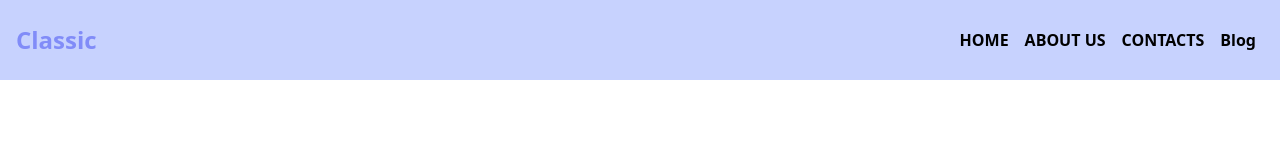
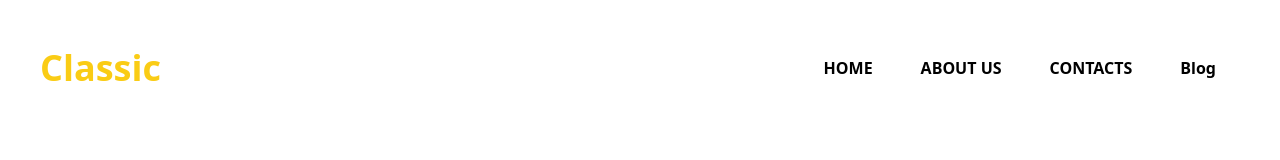
Before and after one commit to Sameer2501/git-tailwind, a website: page pages/index.html in a window 1280 px wide. Drawn offline with Linux system fonts and the light colour scheme.

Commit message:
nav2done

```diff
--- a/pages/index.html
+++ b/pages/index.html
@@ -7,13 +7,13 @@
     <title>Document</title>
 </head>
 <body>
-    <nav class="w-full h-20 bg-indigo-200 flex justify-between px-4 md:px-4 items-center">
-        <div class="text-2xl text-indigo-400 font-bold">Classic</div>
+    <nav class="w-full h-25 flex justify-between p-10  items-center">
+        <div class="text-4xl text-yellow-400 font-bold">Classic</div>
         <ul class="md:flex hidden font-semibold">
-            <li class="mx-2 cursor-pointer ">HOME</li>
-            <li class="mx-2 cursor-pointer">ABOUT US</li>
-            <li class="mx-2 cursor-pointer">CONTACTS</li>
-            <li class="mx-2 cursor-pointer">Blog</li>
+            <li class="mx-2 cursor-pointer  hover:bg-yellow-200 rounded-l p-4 ">HOME</li>
+            <li class="mx-2 cursor-pointer  hover:bg-yellow-200 rounded-l p-4">ABOUT US</li>
+            <li class="mx-2 cursor-pointer  hover:bg-yellow-200 rounded-l p-4">CONTACTS</li>
+            <li class="mx-2 cursor-pointer  hover:bg-yellow-200 rounded-l p-4">Blog</li>
         </ul>
     </nav>
 </body>
```
Also changed, not shown: css/output.css.
